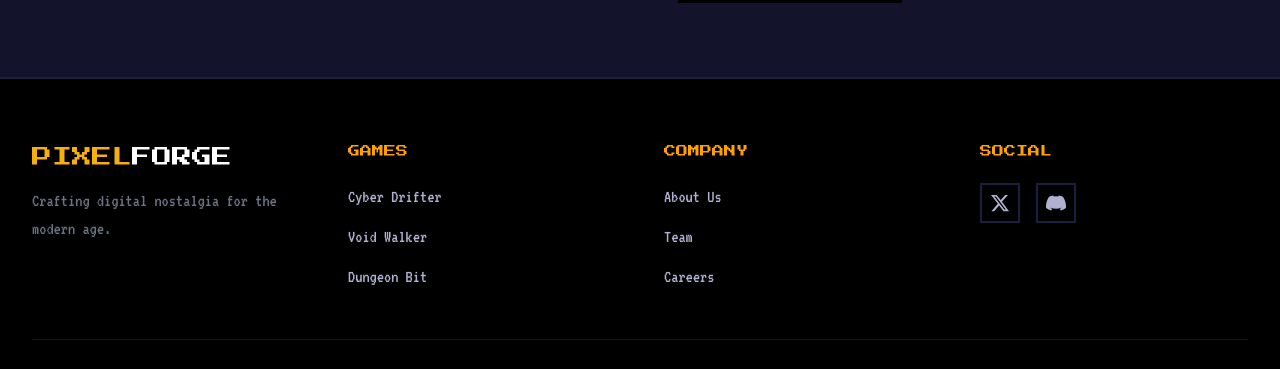
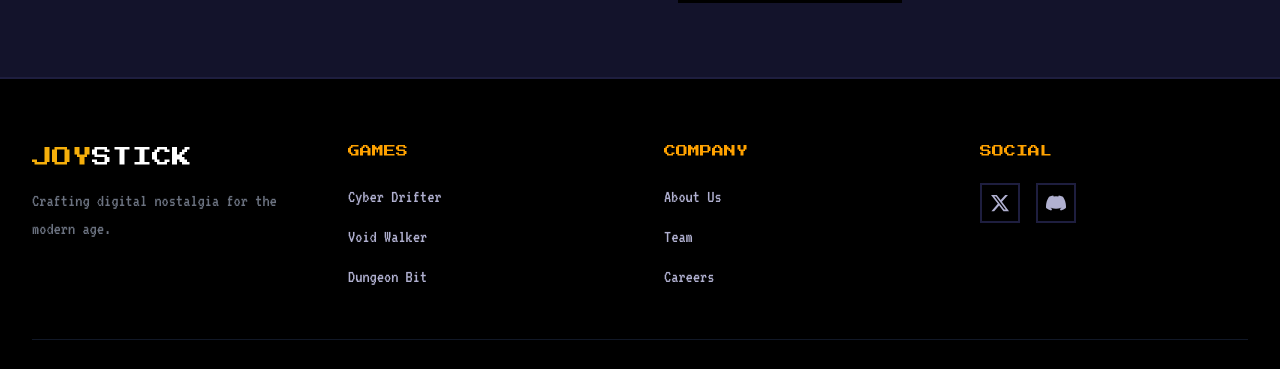
Before and after one commit to joystick-intl/joystick.ae.org, a website: page public/index.html in a window 1280 px wide. Shown: the part 2948-3317 px from the top of the page. Drawn offline with nearby package versions, Linux system fonts and the light colour scheme; no server answers.

Commit message:
FrontEnd: Text

```diff
--- a/public/index.html
+++ b/public/index.html
@@ -304,7 +304,7 @@
         <div class="max-w-7xl mx-auto px-4 sm:px-6 lg:px-8">
             <div class="grid grid-cols-1 md:grid-cols-4 gap-12 mb-12">
                 <div class="col-span-1 md:col-span-1">
-                    <div class="font-heading text-xl text-white mb-4"><span class="text-brand-primary">PIXEL</span>FORGE</div>
+                    <div class="font-heading text-xl text-white mb-4"><span class="text-brand-primary">JOY</span>STICK</div>
                     <p class="font-body text-lg text-gray-500">Crafting digital nostalgia for the modern age.</p>
                 </div>
                 <div>
```
Also changed, not shown: 1 other file.
